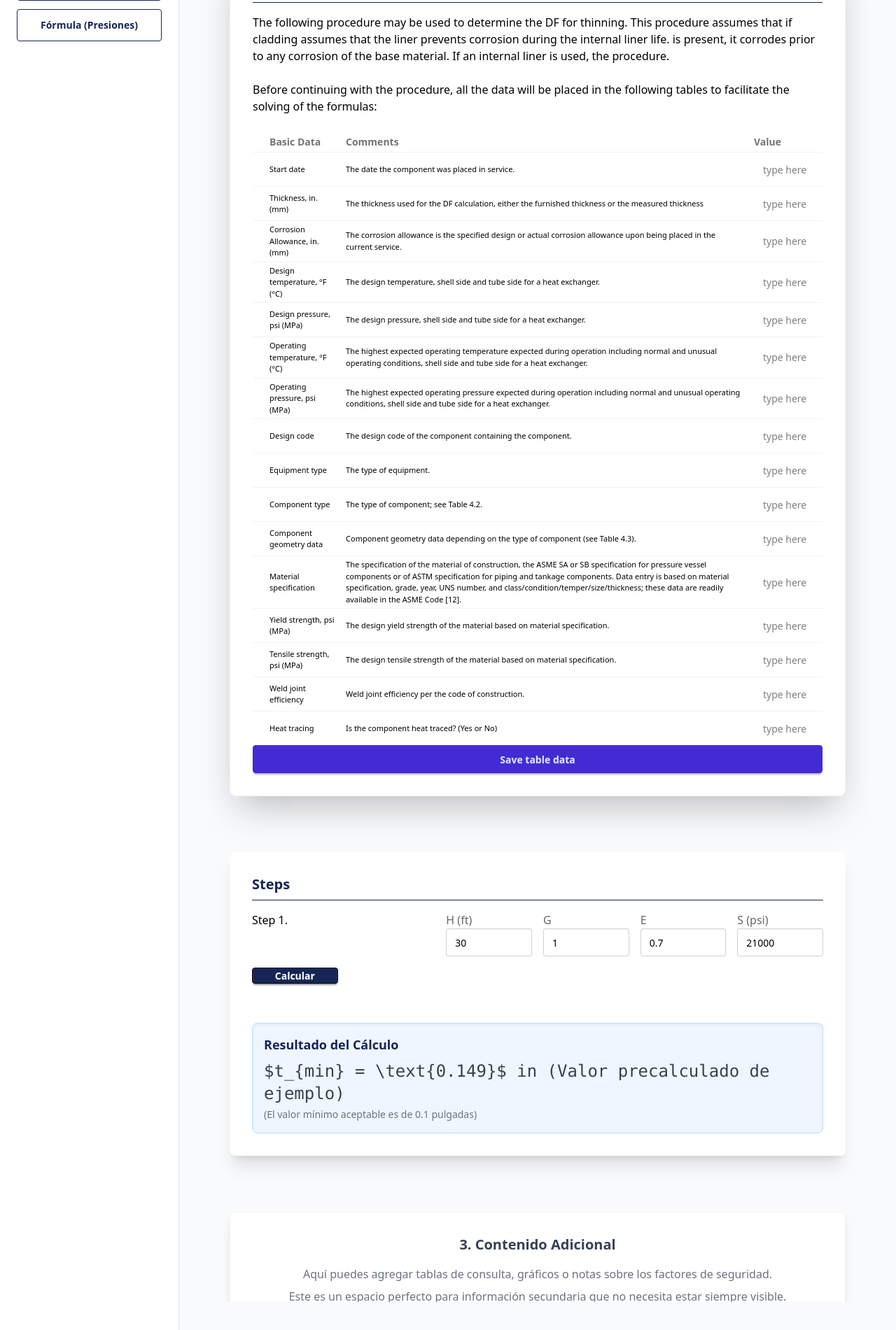
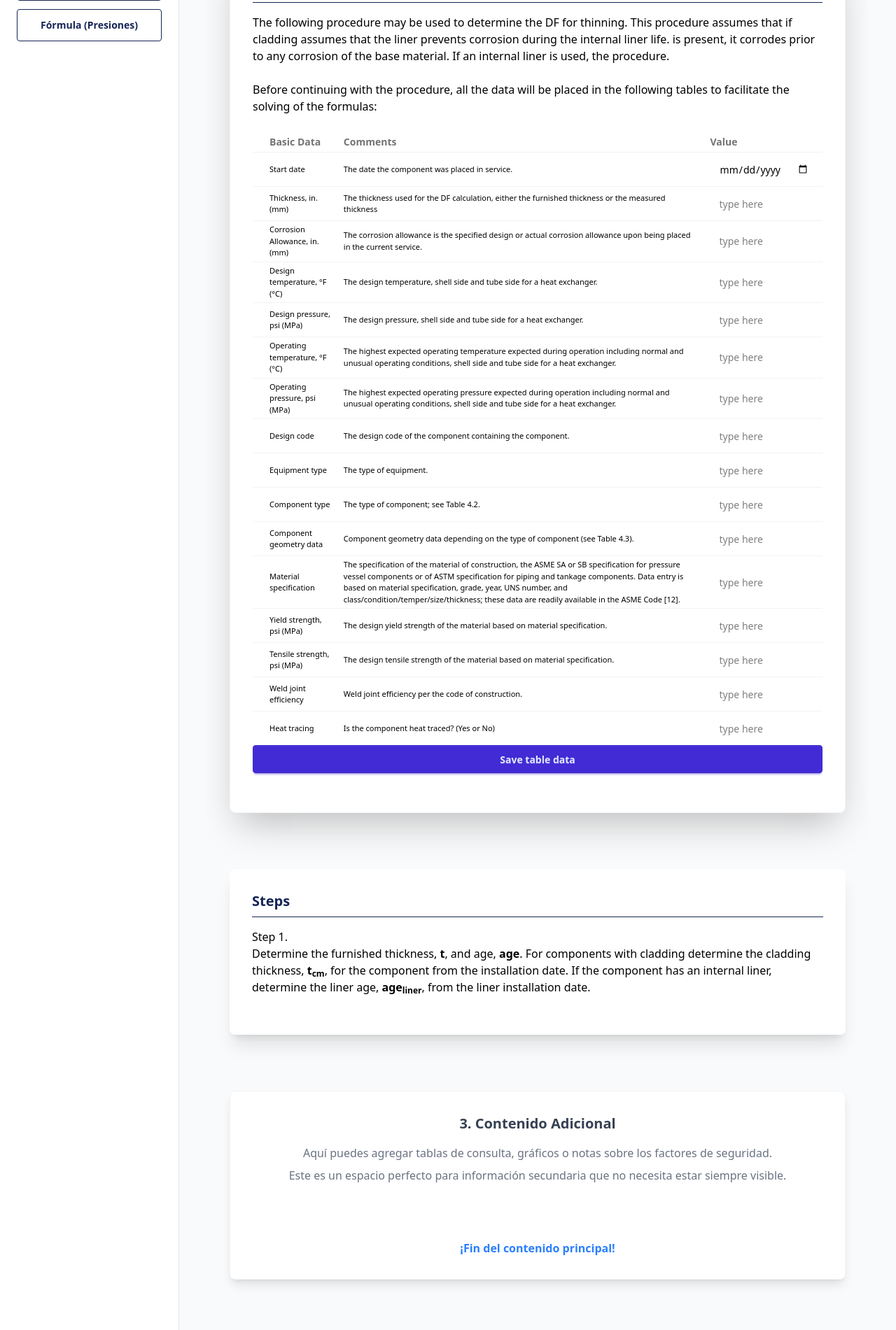
Before and after one commit to Mottaaa26/ASNT-webpage, a Django app: page /formula_app/ in a window 1280 px wide. Shown: the part 262-2163 px from the top of the page at 70% size. Run offline with Django 5.2, Linux system fonts and the light colour scheme; the visitor is signed in with stand-in values (Sample User, id 1); some libraries are stand-ins or nearby versions.

Commit message:
Creación del modelo para la tabla de equipos y componentes

```diff
--- a/formula_app/templates/formula_app/index.html
+++ b/formula_app/templates/formula_app/index.html
@@ -117,7 +117,7 @@
                                   <th></th>
                                   <td>Start date</td>
                                   <td>The date the component was placed in service.</td>
-                                  <td><input class="input input-ghost" placeholder="type here" type="text" name="start_date" id="start_date"></td>
+                                  <td><input required class="input input-ghost" placeholder="type here" type="date" name="start_date" id="start_date"></td>
                                 </tr>
                                 <tr>
                                   <th></th>
@@ -126,7 +126,7 @@
                                     The thickness used for the DF calculation, either the furnished thickness or the
                                     measured thickness
                                   </td>
-                                  <td><input class="input input-ghost" placeholder="type here" type="text" name="thickness" id="thickness"></td>
+                                  <td><input required class="input input-ghost" placeholder="type here" type="number" name="thickness" id="thickness"></td>
                                 </tr>
                                 <tr>
                                   <th></th>
@@ -135,19 +135,19 @@
                                     The corrosion allowance is the specified design or actual corrosion allowance upon
                                     being placed in the current service.
                                   </td>
-                                  <td><input class="input input-ghost" placeholder="type here" type="text" name="corrosion_allowance" id="corrosion_allowance"></td>
+                                  <td><input required class="input input-ghost" placeholder="type here" type="number" name="corrosion_allowance" id="corrosion_allowance"></td>
                                 </tr>
                                 <tr>
                                   <th></th>
                                   <td>Design temperature, °F (°C)</td>
                                   <td>The design temperature, shell side and tube side for a heat exchanger.</td>
-                                  <td><input class="input input-ghost" placeholder="type here" type="text" name="design_temperature" id="design_temperature"></td>
+                                  <td><input required class="input input-ghost" placeholder="type here" type="number" name="design_temperature" id="design_temperature"></td>
                                 </tr>
                                 <tr>
                                   <th></th>
                                   <td>Design pressure, psi (MPa)</td>
                                   <td>The design pressure, shell side and tube side for a heat exchanger.</td>
-                                  <td><input class="input input-ghost" placeholder="type here" type="text" name="design_pressure" id="design_pressure"></td>
+                                  <td><input required class="input input-ghost" placeholder="type here" type="number" name="design_pressure" id="design_pressure"></td>
                                 </tr>
                                 <tr>
                                   <th></th>
@@ -157,7 +157,7 @@
                                     normal and unusual operating conditions, shell side and tube side for a heat
                                     exchanger.
                                   </td>
-                                  <td><input class="input input-ghost" placeholder="type here" type="text" name="operating_temperature" id="operating_temperature"></td>
+                                  <td><input required class="input input-ghost" placeholder="type here" type="number" name="operating_temperature" id="operating_temperature"></td>
                                 </tr>
                                 <tr>
                                   <th></th>
@@ -167,31 +167,31 @@
                                     normal and unusual operating conditions, shell side and tube side for a heat
                                     exchanger.
                                   </td>
-                                  <td><input class="input input-ghost" placeholder="type here" type="text" name="operating_pressure" id="operating_pressure"></td>
+                                  <td><input required class="input input-ghost" placeholder="type here" type="number" name="operating_pressure" id="operating_pressure"></td>
                                 </tr>
                                 <tr>
                                   <th></th>
                                   <td>Design code</td>
                                   <td>The design code of the component containing the component.</td>
-                                  <td><input class="input input-ghost" placeholder="type here" type="text" name="design_code" id="design_code"></td>
+                                  <td><input required class="input input-ghost" placeholder="type here" type="text" name="design_code" id="design_code"></td>
                                 </tr>
                                 <tr>
                                   <th></th>
                                   <td>Equipment type</td>
                                   <td>The type of equipment.</td>
-                                  <td><input class="input input-ghost" placeholder="type here" type="text" name="equipment_type" id="equipment_type"></td>
+                                  <td><input required class="input input-ghost" placeholder="type here" type="text" name="equipment_type" id="equipment_type"></td>
                                 </tr>
                                 <tr>
                                   <th></th>
                                   <td>Component type</td>
                                   <td>The type of component; see Table 4.2.</td>
-                                  <td><input class="input input-ghost" placeholder="type here" type="text" name="component_type" id="component_type"></td>
+                                  <td><input required class="input input-ghost" placeholder="type here" type="text" name="component_type" id="component_type"></td>
                                 </tr>
                                 <tr>
                                   <th></th>
                                   <td>Component geometry data</td>
                                   <td>Component geometry data depending on the type of component (see Table 4.3).</td>
-                                  <td><input class="input input-ghost" placeholder="type here" type="text" name="component_geometry_data" id="component_geometry_data"></td>
+                                  <td><input required class="input input-ghost" placeholder="type here" type="text" name="component_geometry_data" id="component_geometry_data"></td>
                                 </tr>
                                 <tr>
                                   <th></th>
@@ -203,36 +203,38 @@
                                     number, and class/condition/temper/size/thickness; these data are readily available
                                     in the ASME Code [12].
                                   </td>
-                                  <td><input class="input input-ghost" placeholder="type here" type="text" name="material_especification" id="material_especification"></td>
+                                  <td><input required class="input input-ghost" placeholder="type here" type="text" name="material_especification" id="material_especification"></td>
                                 </tr>
                                 <tr>
                                   <th></th>
                                   <td>Yield strength, psi (MPa)</td>
                                   <td>The design yield strength of the material based on material specification.</td>
-                                  <td><input class="input input-ghost" placeholder="type here" type="text" name="yield_strength" id="yield_strength"></td>
+                                  <td><input required class="input input-ghost" placeholder="type here" type="number" name="yield_strength" id="yield_strength"></td>
                                 </tr>
                                 <tr>
                                   <th></th>
                                   <td>Tensile strength, psi (MPa)</td>
                                   <td>The design tensile strength of the material based on material specification.</td>
-                                  <td><input class="input input-ghost" placeholder="type here" type="text" name="tensile_strength" id="tensile_strength"></td>
+                                  <td><input required class="input input-ghost" placeholder="type here" type="number" name="tensile_strength" id="tensile_strength"></td>
                                 </tr>
                                 <tr>
                                   <th></th>
                                   <td>Weld joint efficiency</td>
                                   <td>Weld joint efficiency per the code of construction.</td>
-                                  <td><input class="input input-ghost" placeholder="type here" type="text" name="weld_joint_efficiency" id="weld_joint_efficiency"></td>
+                                  <td><input required class="input input-ghost" placeholder="type here" type="number" name="weld_joint_efficiency" id="weld_joint_efficiency"></td>
                                 </tr>
                                 <tr>
                                   <th></th>
                                   <td>Heat tracing</td>
                                   <td>Is the component heat traced? (Yes or No)</td>
-                                  <td><input class="input input-ghost" placeholder="type here" type="text" name="heat_tracing" id="heat_tracing"></td>
+                                  <td><input required class="input input-ghost" placeholder="type here" type="number" name="heat_tracing" id="heat_tracing"></td>
                                 </tr>
                               </tbody>
                               </table>
                             </div>
                             <button id="btn_table4.1" class="btn btn-primary w-auto">Save table data</button>
+                            <br>
+                            <p id="table4.1_confirmation" class="hidden text-bold text-center">Data stored succesfully!</p>
                         </div>
                       </div>
                   </div>
@@ -242,47 +244,16 @@
                           <div class="card bg-white shadow-xl p-6 sm:p-8 hover-lift">
                               <h2 class="text-xl font-semibold text-blue-950 mb-4 border-b pb-2">Steps</h2>
 
-                              <div class="grid grid-cols-2 sm:grid-cols-3 lg:grid-cols-6 gap-4 mb-6">
+                                <!--STEP 1-->
+                                <span class="text-bold">Step 1.</span>
+                                <p>
+                                  Determine the furnished thickness, <b>t</b>, and age, <b>age</b>. For components with cladding determine the
+                                  cladding thickness, <b>t<sub>cm</sub></b>, for the component from the installation date. If the component has an internal liner,
+                                  determine the liner age, <b>age<sub>liner</sub></b>, from the liner installation date.
+                                </p>
+                                <br>
+                                <p class="hidden" id="step1_confirmation"></p>
 
-                                  <!--STEP 1-->
-                                  <span class="text-bold">Step 1.</span>
-                                  <p></p>
-
-                                  <label class="form-control w-full">
-                                      <div class="label"><span class="label-text font-medium">H (ft)</span></div>
-                                      <input id="input-H" type="number" placeholder="Altura" class="input input-bordered input-sm sm:input-md w-full" value="30"/>
-                                  </label>
-
-                                  <label class="form-control w-full">
-                                      <div class="label"><span class="label-text font-medium">G</span></div>
-                                      <input id="input-G" type="number" placeholder="Gravedad Específica" class="input input-bordered input-sm sm:input-md w-full" value="1"/>
-                                  </label>
-
-                                  <label class="form-control w-full">
-                                      <div class="label"><span class="label-text font-medium">E</span></div>
-                                      <input id="input-E" type="number" placeholder="Eficiencia" class="input input-bordered input-sm sm:input-md w-full" value="0.7"/>
-                                  </label>
-
-                                  <label class="form-control w-full">
-                                      <div class="label"><span class="label-text font-medium">S (psi)</span></div>
-                                      <input id="input-S" type="number" placeholder="Esfuerzo Máx." class="input input-bordered input-sm sm:input-md w-full" value="21000"/>
-                                  </label>
-
-                                  <div class="flex items-end pt-4 sm:pt-0">
-                                    <button id="calculate-btn" class="btn btn-neutral btn-block h-full hover-lift bg-blue-950 text-white hover:bg-blue-800">Calcular</button>
-                                  </div>
-
-                              </div>
-
-                              <div class="mt-8 p-4 bg-blue-50 border border-blue-200 rounded-lg shadow-inner">
-                                  <h3 class="text-lg font-bold text-blue-950 mb-2">Resultado del Cálculo</h3>
-                                  <p id="tmin-result" class="text-2xl font-mono text-gray-700">
-                                      $t_{min} = \text{0.149}$ in (Valor precalculado de ejemplo)
-                                  </p>
-                                  <p id="tmin-min-check" class="text-sm text-gray-500 mt-1">
-                                      (El valor mínimo aceptable es de 0.1 pulgadas)
-                                  </p>
-                              </div>
                           </div>
                       </div>
                   </div>
--- a/static/formula_app/table4-1.js
+++ b/static/formula_app/table4-1.js
@@ -1,23 +1,44 @@
+// validate table fields and save it in a dict
 document.getElementById("btn_table4.1").addEventListener("click", () => {
 
-    // Diccionario con los datos de la tabla almacenados.
-    const table_data = {
-        start_date: document.getElementById('start_date').value,
+    //
+    const requiredInputs = document.getElementById("table4.1_data").querySelectorAll('input[required]');
+
+    for (let input of requiredInputs)
+    {
+        if(!input.reportValidity())
+        {
+            return;
+        }
+    }
+
+    // Dict with all the data table
+    const table_data =
+    {
+        start_date: new Date(document.getElementById('start_date').value),
         thickness: parseFloat(document.getElementById('thickness').value),
         corrosion_allow: parseFloat(document.getElementById('corrosion_allowance').value),
         design_temp: parseFloat(document.getElementById('design_temperature').value),
         design_press: parseFloat(document.getElementById('design_pressure').value),
         operating_temp: parseFloat(document.getElementById('operating_temperature').value),
         operating_press: parseFloat(document.getElementById('operating_pressure').value),
-        design_code: parseInt(document.getElementById('design_code').value),
+        design_code: document.getElementById('design_code').value,
         equip_type: document.getElementById('equipment_type').value,
         comp_type: document.getElementById('component_type').value,
         comp_geom_data: document.getElementById('component_geometry_data').value,
         material_especification: document.getElementById('material_especification').value,
-        yield_strength: document.getElementById('yield_strength').value,
-        tensile_strength: document.getElementById('tensile_strength').value,
-        weld_joint_efficiency: document.getElementById('weld_joint_efficiency').value,
-        heat_tracing: document.getElementById('heat_tracing').value
+        yield_strength: parseFloat(document.getElementById('yield_strength').value),
+        tensile_strength: parseFloat(document.getElementById('tensile_strength').value),
+        weld_joint_efficiency: parseFloat(document.getElementById('weld_joint_efficiency').value),
+        heat_tracing: parseFloat(document.getElementById('heat_tracing').value),
     }
 
+    document.getElementById("table4.1_confirmation").classList.remove("hidden");
+
+    var table41_confirmation = document.getElementById("step1_confirmation");
+    table41_confirmation.classList.remove("hidden");
+    table41_confirmation.textContent = `We already have those values from the table above: t = ${table_data.thickness}; age = ${table_data.start_date.toLocaleDateString()}`;
+
+    console.log("Todo correcto");
+
 });
--- a/theme/static/css/dist/styles.css
+++ b/theme/static/css/dist/styles.css
@@ -9,7 +9,6 @@
       "Courier New", monospace;
     --color-blue-50: oklch(97% 0.014 254.604);
     --color-blue-100: oklch(93.2% 0.032 255.585);
-    --color-blue-200: oklch(88.2% 0.059 254.128);
     --color-blue-500: oklch(62.3% 0.214 259.815);
     --color-blue-600: oklch(54.6% 0.245 262.881);
     --color-blue-700: oklch(48.8% 0.243 264.376);
@@ -1237,54 +1236,6 @@
       margin-inline-end: calc(0.25rem * -3);
     }
   }
-  @layer daisyui.component {
-    .label {
-      display: inline-flex;
-      align-items: center;
-      gap: calc(0.25rem * 1.5);
-      white-space: nowrap;
-      color: currentcolor;
-    }
-    @supports (color: color-mix(in lab, red, red)) {
-      .label {
-        color: color-mix(in oklab, currentcolor 60%, transparent);
-      }
-    }
-    .label:has(input) {
-      cursor: pointer;
-    }
-    .label:is(.input > *, .select > *) {
-      display: flex;
-      height: calc(100% - 0.5rem);
-      align-items: center;
-      padding-inline: calc(0.25rem * 3);
-      white-space: nowrap;
-      font-size: inherit;
-    }
-    .label:is(.input > *, .select > *):first-child {
-      margin-inline-start: calc(0.25rem * -3);
-      margin-inline-end: calc(0.25rem * 3);
-      border-inline-end: var(--border) solid currentColor;
-    }
-    @supports (color: color-mix(in lab, red, red)) {
-      .label:is(.input > *, .select > *):first-child {
-        border-inline-end: var(--border) solid color-mix(in oklab, currentColor 10%, #0000);
-      }
-    }
-    .label:is(.input > *, .select > *):last-child {
-      margin-inline-start: calc(0.25rem * 3);
-      margin-inline-end: calc(0.25rem * -3);
-      border-inline-start: var(--border) solid currentColor;
-    }
-    @supports (color: color-mix(in lab, red, red)) {
-      .label:is(.input > *, .select > *):last-child {
-        border-inline-start: var(--border) solid color-mix(in oklab, currentColor 10%, #0000);
-      }
-    }
-  }
-  .mt-1 {
-    margin-top: calc(var(--spacing) * 1);
-  }
   .mt-2 {
     margin-top: calc(var(--spacing) * 2);
   }
@@ -1294,17 +1245,11 @@
   .mt-6 {
     margin-top: calc(var(--spacing) * 6);
   }
-  .mt-8 {
-    margin-top: calc(var(--spacing) * 8);
-  }
   .mt-20 {
     margin-top: calc(var(--spacing) * 20);
   }
   .mb-1 {
     margin-bottom: calc(var(--spacing) * 1);
-  }
-  .mb-2 {
-    margin-bottom: calc(var(--spacing) * 2);
   }
   .mb-3 {
     margin-bottom: calc(var(--spacing) * 3);
@@ -1403,12 +1348,6 @@
   .w-10 {
     width: calc(var(--spacing) * 10);
   }
-  .w-15 {
-    width: calc(var(--spacing) * 15);
-  }
-  .w-20 {
-    width: calc(var(--spacing) * 20);
-  }
   .w-64 {
     width: calc(var(--spacing) * 64);
   }
@@ -1433,18 +1372,12 @@
   .grid-cols-1 {
     grid-template-columns: repeat(1, minmax(0, 1fr));
   }
-  .grid-cols-2 {
-    grid-template-columns: repeat(2, minmax(0, 1fr));
-  }
   .flex-col {
     flex-direction: column;
   }
   .items-center {
     align-items: center;
   }
-  .items-end {
-    align-items: flex-end;
-  }
   .justify-between {
     justify-content: space-between;
   }
@@ -1459,9 +1392,6 @@
   }
   .gap-3 {
     gap: calc(var(--spacing) * 3);
-  }
-  .gap-4 {
-    gap: calc(var(--spacing) * 4);
   }
   :where(.space-y-2 > :not(:last-child)) {
     --tw-space-y-reverse: 0;
@@ -1540,9 +1470,6 @@
       box-shadow: none;
     }
   }
-  .border-blue-200 {
-    border-color: var(--color-blue-200);
-  }
   .border-blue-950 {
     border-color: var(--color-blue-950);
   }
@@ -1635,17 +1562,11 @@
   .pt-2 {
     padding-top: calc(var(--spacing) * 2);
   }
-  .pt-4 {
-    padding-top: calc(var(--spacing) * 4);
-  }
   .pb-2 {
     padding-bottom: calc(var(--spacing) * 2);
   }
   .text-center {
     text-align: center;
-  }
-  .font-mono {
-    font-family: var(--font-mono);
   }
   .font-sans {
     font-family: var(--font-sans);
@@ -1727,10 +1648,6 @@
   }
   .shadow-2xl {
     --tw-shadow: 0 25px 50px -12px var(--tw-shadow-color, rgb(0 0 0 / 0.25));
-    box-shadow: var(--tw-inset-shadow), var(--tw-inset-ring-shadow), var(--tw-ring-offset-shadow), var(--tw-ring-shadow), var(--tw-shadow);
-  }
-  .shadow-inner {
-    --tw-shadow: inset 0 2px 4px 0 var(--tw-shadow-color, rgb(0 0 0 / 0.05));
     box-shadow: var(--tw-inset-shadow), var(--tw-inset-ring-shadow), var(--tw-ring-offset-shadow), var(--tw-ring-shadow), var(--tw-shadow);
   }
   .shadow-lg {
@@ -1814,12 +1731,6 @@
     }
   }
   @layer daisyui.modifier.color {
-    .btn-neutral {
-      --btn-color: var(--color-neutral);
-      --btn-fg: var(--color-neutral-content);
-    }
-  }
-  @layer daisyui.modifier.color {
     .btn-primary {
       --btn-color: var(--color-primary);
       --btn-fg: var(--color-primary-content);
@@ -1861,18 +1772,6 @@
     }
   }
   @media (width >= 40rem) {
-    @layer daisyui.modifier {
-      .sm\:input-md {
-        --size: calc(var(--size-field, 0.25rem) * 10);
-        font-size: max(var(--font-size, 0.875rem), 0.875rem);
-      }
-      .sm\:input-md[type="number"]::-webkit-inner-spin-button {
-        margin-block: calc(0.25rem * -3);
-        margin-inline-end: calc(0.25rem * -3);
-      }
-    }
-  }
-  @media (width >= 40rem) {
     .sm\:h-12 {
       height: calc(var(--spacing) * 12);
     }
@@ -1893,11 +1792,6 @@
     }
   }
   @media (width >= 40rem) {
-    .sm\:grid-cols-3 {
-      grid-template-columns: repeat(3, minmax(0, 1fr));
-    }
-  }
-  @media (width >= 40rem) {
     .sm\:p-4 {
       padding: calc(var(--spacing) * 4);
     }
@@ -1905,11 +1799,6 @@
   @media (width >= 40rem) {
     .sm\:p-8 {
       padding: calc(var(--spacing) * 8);
-    }
-  }
-  @media (width >= 40rem) {
-    .sm\:pt-0 {
-      padding-top: calc(var(--spacing) * 0);
     }
   }
   @media (width >= 40rem) {
@@ -1959,11 +1848,6 @@
   @media (width >= 64rem) {
     .lg\:hidden {
       display: none;
-    }
-  }
-  @media (width >= 64rem) {
-    .lg\:grid-cols-6 {
-      grid-template-columns: repeat(6, minmax(0, 1fr));
     }
   }
   @media (width >= 64rem) {
```
Also changed, not shown: formula_app/models.py (+24 -0 lines), scripts/load_equipment.py (added, +10 -0 lines), formula_app/migrations/0001_initial.py (added), scripts/load_component.py (added), scripts/load_gff.py (added).
